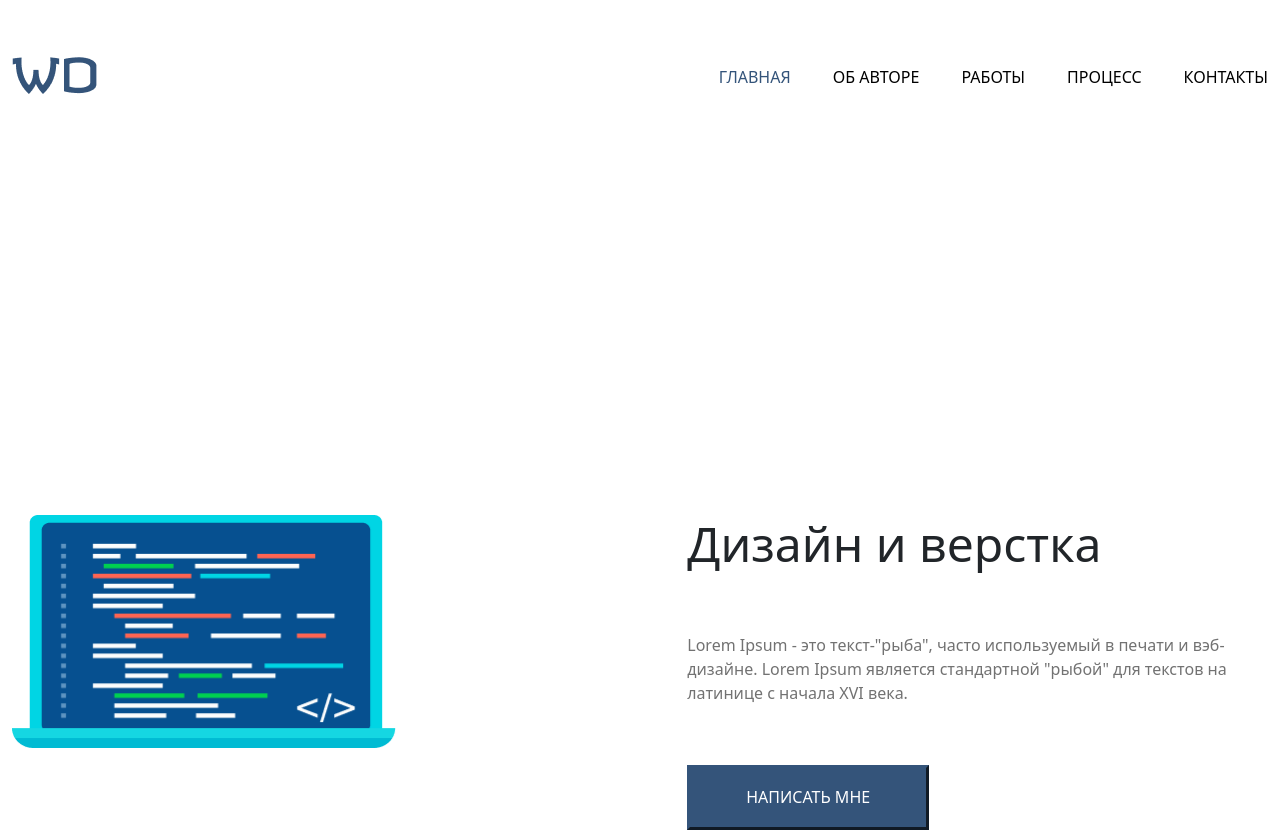
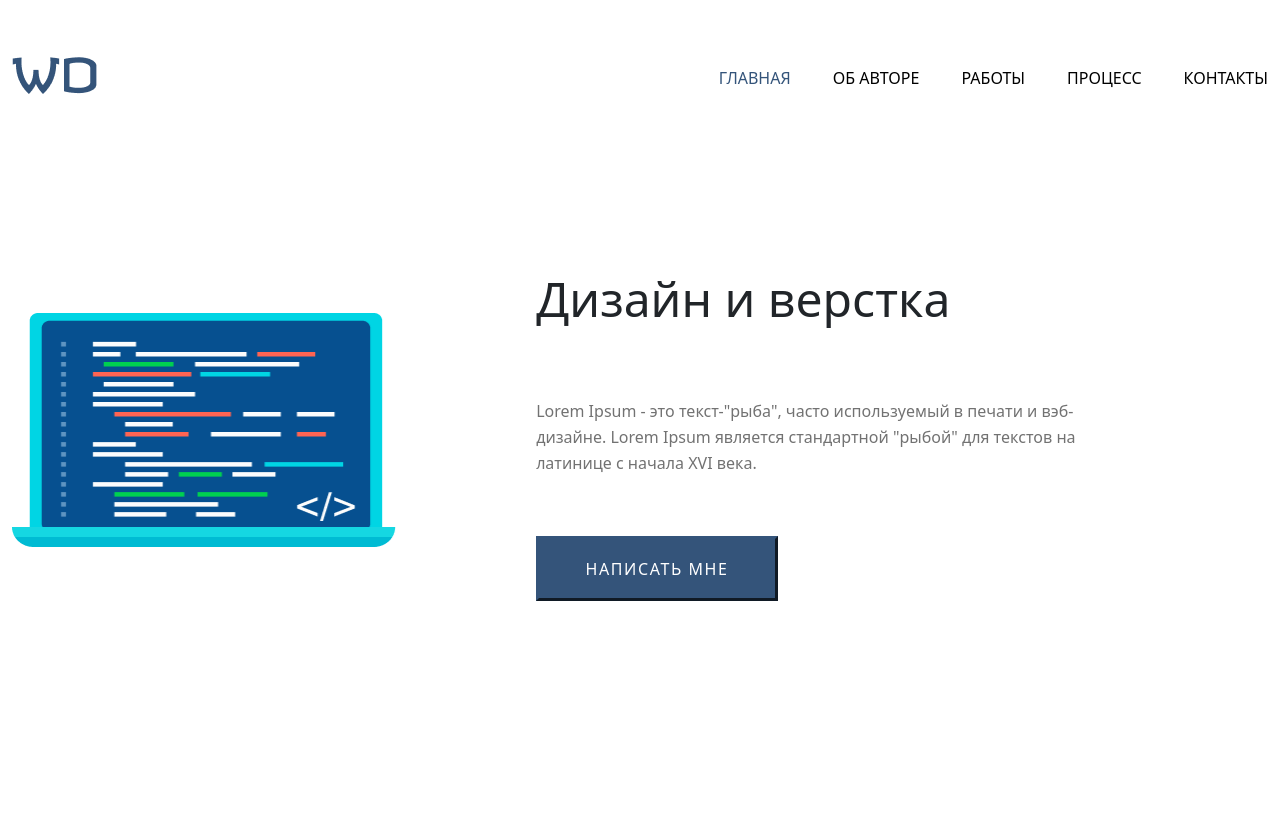
Before and after one commit to SofyaKobylyakova/WebDev, a plain HTML site: page index.html in a window 1280 px wide. After the commit the page ends 800 px from the top, so only its background shows below. Drawn offline with nearby package versions, Linux system fonts and the light colour scheme.

Commit message:
fixed files

```diff
--- a/css/adaptive.css
+++ b/css/adaptive.css
@@ -8,6 +8,7 @@
     }
     .section-about-info{
         padding-top: 20px;
+        margin-left: 0;
         max-width: 540px;
         text-align: center;
         padding-left: 0;
@@ -25,7 +26,7 @@
         align-items: center;
         justify-content: center;
     }
-    .navbar{
+    .navbar ul{
         justify-content: center;
         display: flex;
         flex-direction: column;
--- a/css/style.css
+++ b/css/style.css
@@ -1,10 +1,14 @@
+@import url('https://fonts.googleapis.com/css2?family=Roboto:ital,wght@0,400;0,700;1,400;1,700&display=swap');
+html{
+    font-family: 'Roboto', sans-serif;
+}
 .container{
     max-width: 1440px;
     margin: 0 auto;
 }
 .container-header{
     margin-top: 57px;
-    margin-bottom: 402px;
+    margin-bottom: 144px;
     display: flex;
     justify-content: space-between;
 }
@@ -16,6 +20,7 @@ nav ul a{
     list-style: none;
     margin-left: 42px;
     font-size: 16px;
+    line-height: 26px;
     color: black;
 }
 .nav__link{
@@ -23,7 +28,7 @@ nav ul a{
 }
 .container-welcome{
     display: flex;
-    justify-content: space-between;
+    align-items: center;
 }
 .section-about__image img{
     max-width: 384.13px;
@@ -31,14 +36,23 @@ nav ul a{
 }
 .section__title{
     font-size: 48px;
+    font-weight: 500;
+    line-height: 79px;
+}
+.section-about-info{
+    margin-left: 140px;
 }
 .section-about-info p{
     font-size: 16px;
     color: #727272;
     margin: 60px 0;
+    line-height: 26px;
     max-width: 580.73px;
 }
 button{
+    font-size: 16px;
+    line-height: 26px;
+    letter-spacing: 0.1em;
     min-width: 241.85px;
     min-height: 65px;
     color: white;
```
